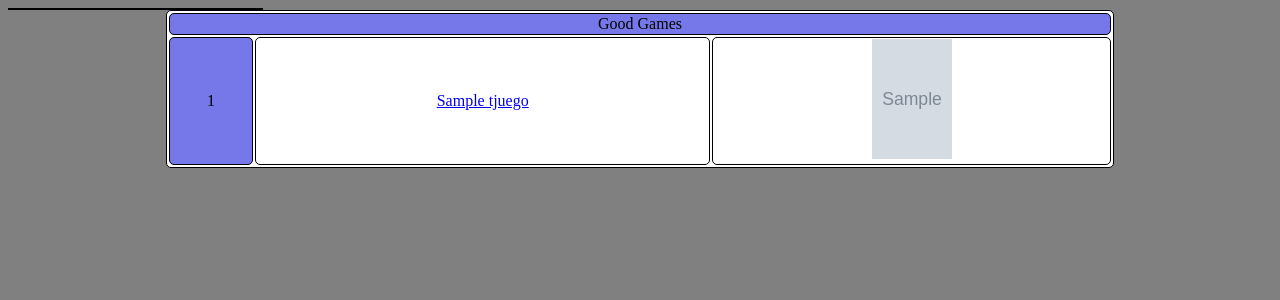
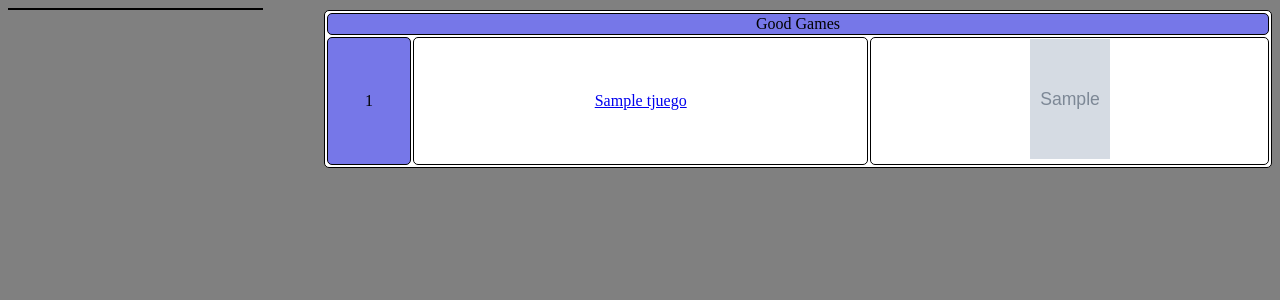
Before and after one commit to OscarFrancoPerez/dw_servidor, a PHP site: page /main.php in a window 1280 px wide. Shown: the top 300 px of the page. Run offline with PHP 8.4, Linux system fonts and the light colour scheme; tables that the repository leaves empty or names only in its code hold one stand-in row (values such as "Sample post"); grey boxes marked "Sample" are stand-in pictures.

Commit message:
Updated Files

```diff
--- a/sprint3sesiones/www/mysite/css/main.css
+++ b/sprint3sesiones/www/mysite/css/main.css
@@ -11,7 +11,7 @@ aside{
 
 table {
 	width: 75%;
-	margin: auto;
+	margin-left: 25%;
 	background-color: white;
 }
 table,th,td,tr {
```
